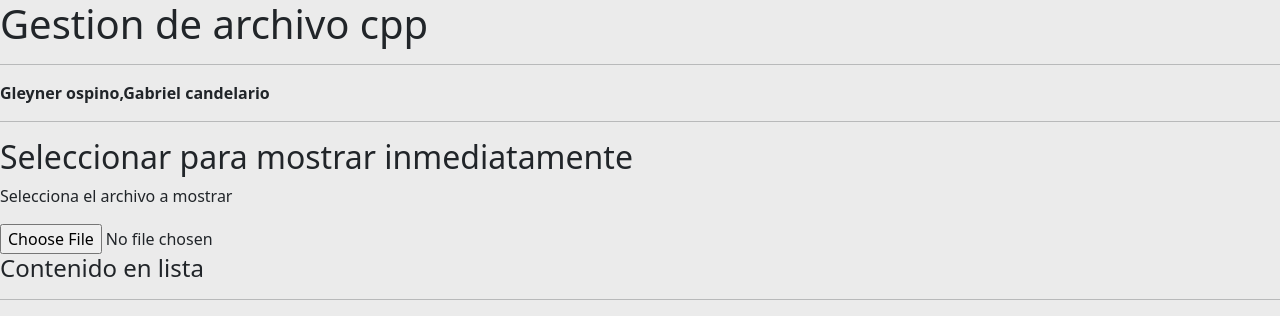
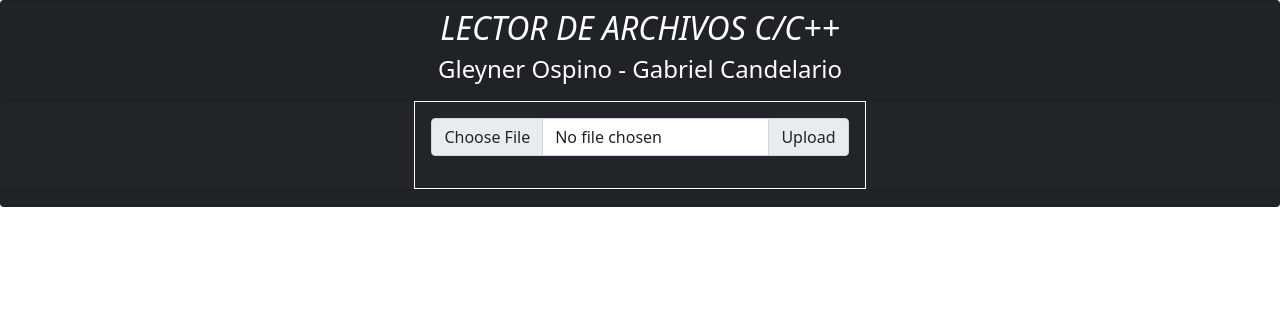
Before and after one commit to gleyner/Taller_1, a plain HTML site: page index.html in a window 1280 px wide. Drawn offline with nearby package versions, Linux system fonts and the light colour scheme.

Commit message:
Update index.html

```diff
--- a/index.html
+++ b/index.html
@@ -7,36 +7,40 @@
     <!-- Bootstrap CSS -->
     <link href="https://cdn.jsdelivr.net/npm/bootstrap@5.1.0/dist/css/bootstrap.min.css" rel="stylesheet"
     integrity="sha384-KyZXEAg3QhqLMpG8r+8fhAXLRk2vvoC2f3B09zVXn8CA5QIVfZOJ3BCsw2P0p/We" crossorigin="anonymous">
-  <link rel="stylesheet" href="css/main.css">
-    <title>Mostrar archivo cpp</title>
+
+    <title>ARCHIVOCPP</title>
   </head>
 
 
 
-  <body style="background-color:rgb(235, 235, 235);">
-    <h1>Gestion de archivo cpp </h1>
-    <hr />
-    <b>Gleyner ospino,Gabriel candelario</b>
-    <hr />
-    <h2>Seleccionar para mostrar inmediatamente</h2>
-    <p>Selecciona el archivo a mostrar</p>
-    <input type="file" id="archivo1" />
-    <h4>Contenido en lista</h4>
-    <hr />
+  <body>
+
+    <div class="card text-center bg-dark text-white">
+      <div class="card-header">
+        <h2 class="fst-italic">LECTOR DE ARCHIVOS C/C++</h1>
+        <h4>Gleyner Ospino - Gabriel Candelario</h4>
+      </div>
+      <div class="card-body border border-white" style="align-self: center;">
+        <!--input de archivos-->
+        <div class="input-group mb-3">
+          <input type="file" class="form-control" id="archivo1">
+          <label class="input-group-text" for="inputGroupFile02">Upload</label>
+        </div>
+      </div>
+
+      <div class="card-footer text-muted">
+
+      </div>
+    </div>
     <ul id="lista">
 
-
-
     </ul>
-
 
 
     <script>
       /**
        * Leer y mostrar contenido inmediatamente
        **/
-
-
 
       function mostrarContenido(contenido) {
         contenido = contenido.replace(/(\/\*\s*.*\s*\*\/|\/\/.*|\\\w)/g, "");
@@ -46,11 +50,7 @@
         var array = [];
         array = contenido.split(/(\=\=|\<\<|\>\>|\+\+|\W|\s+)/gm);
 
-
-
         var salida = [];
-
-
 
         array.forEach((element) => {
           if (element != "") {
@@ -58,22 +58,16 @@
           }
         });
 
-
-
         salida.forEach((data) => {
           agreagarLi(data);
         });
       }
-
-
 
       function agreagarLi(data) {
         var li = document.createElement("LI");
         li.innerHTML = data;
         document.getElementById("lista").appendChild(li);
       }
-
-
 
       function leerArchivo(e) {
         var archivo = e.target.files[0];
@@ -88,8 +82,6 @@
         };
         lector.readAsText(archivo);
       }
-
-
 
       document.querySelector("#archivo1").addEventListener("click", async () => {
         var lista = document.getElementById("lista");
@@ -110,5 +102,10 @@
         list-style:none;
       }
     </style>
+
+    <!-- Option 1: Bootstrap Bundle with Popper -->
+  <script src="https://cdn.jsdelivr.net/npm/bootstrap@5.1.0/dist/js/bootstrap.bundle.min.js"
+  integrity="sha384-U1DAWAznBHeqEIlVSCgzq+c9gqGAJn5c/t99JyeKa9xxaYpSvHU5awsuZVVFIhvj"
+  crossorigin="anonymous"></script>
   </body>
 </html>
```
